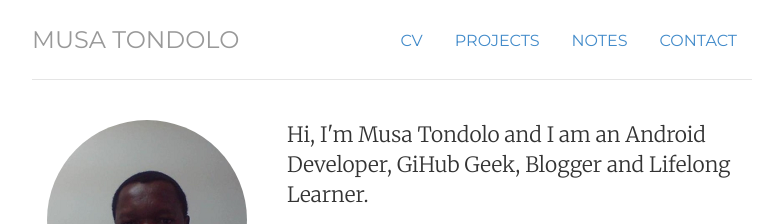
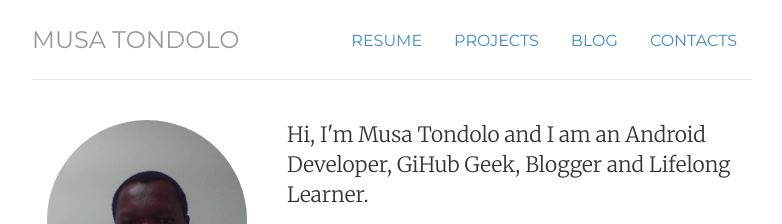
Before and after one commit to mtondolo/mtondolo.github.io, a Jekyll site: the page built from index.html, in a window 1280 px wide. Shown: the top 224 px of the page, without its empty margins (248-1030 px from the left). Built offline with Jekyll 4.4.1, drawn with Linux system fonts in a browser that asks for light colours.

Commit message:
Update header.html

```diff
--- a/_includes/header.html
+++ b/_includes/header.html
@@ -1,9 +1,9 @@
 <div class="header">
 	<ul class="nav nav-pills pull-right">
-		<li class="{{ page.cv }}"><a href="#" title="CV">CV</a></li>
+		<li class="{{ page.cv }}"><a href="#" title="CV">Resume</a></li>
 		<li><a href="https://github.com/mtondolo">Projects</a></li>
-		<li><a href="https://medium.com/geeks-wall">Notes</a></li>
-		<li class="{{ page.contact }}"><a href="/contact" title="Contact">Contact</a></li>
+		<li><a href="https://medium.com/geeks-wall">Blog</a></li>
+		<li class="{{ page.contact }}"><a href="/contact" title="Contact">Contacts</a></li>
 	</ul>
 	<h3 class="text-muted"><a href="/">Musa Tondolo</a></h3>
 </div> <!-- /header -->
```
